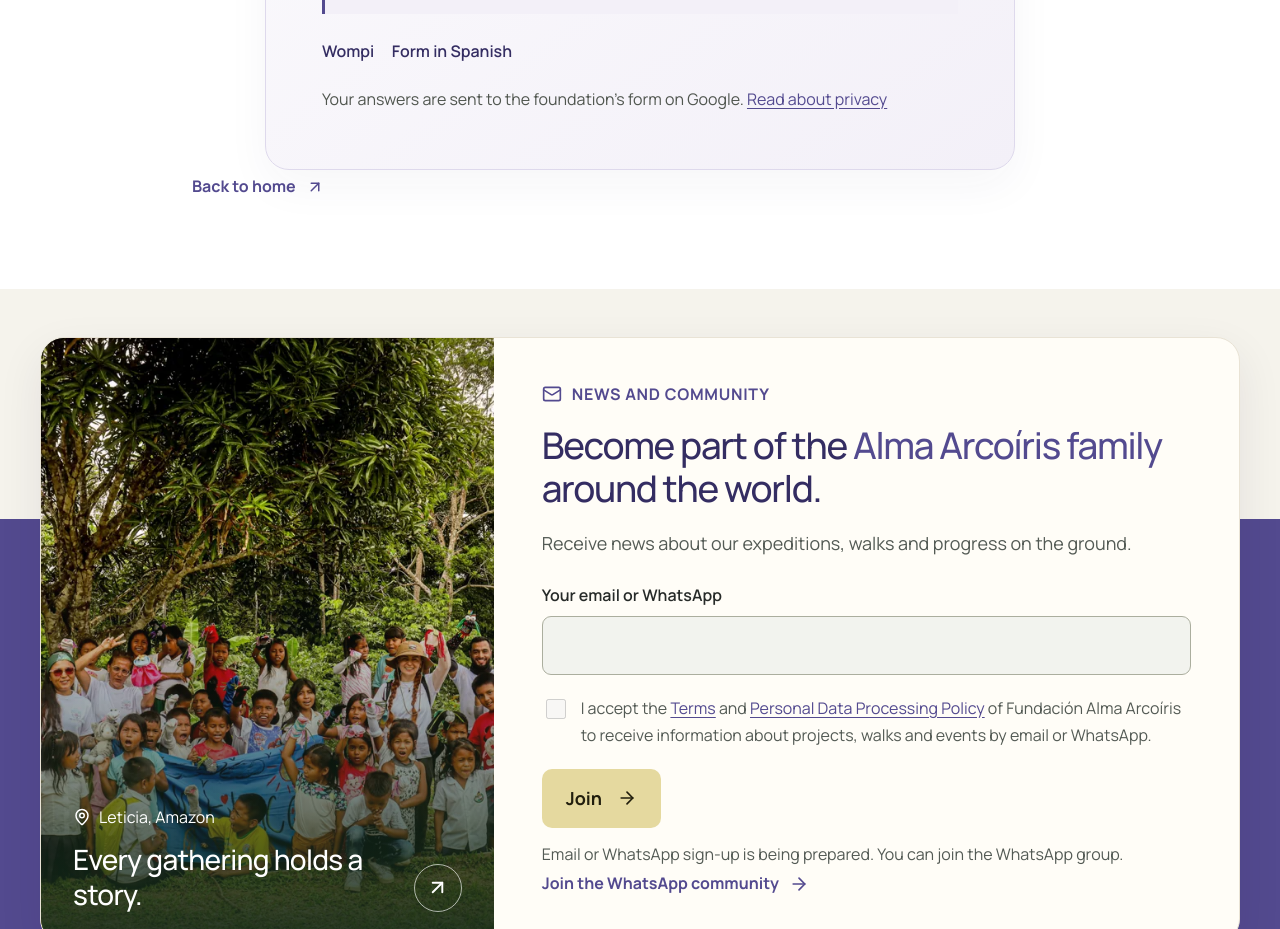
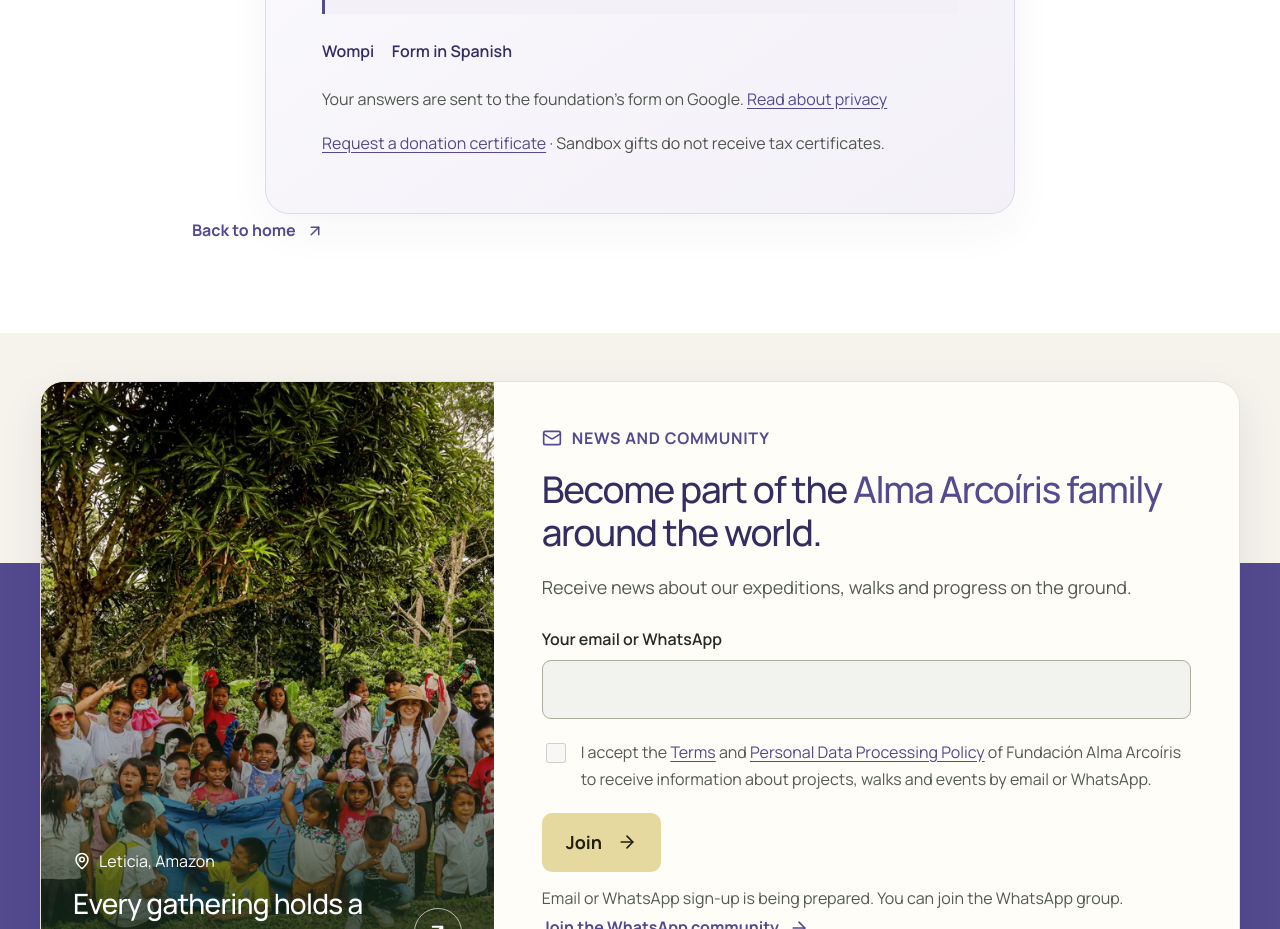
Before and after one commit to jorgegdi25/fundaci-n, a Next.js app: page /en/registro-aporte in a window 1280 px wide. Shown: the part 2260-3189 px from the top of the page. Built offline with nearby package versions, Linux system fonts and the light colour scheme; no server answers.

Commit message:
Keep certificate contact after the contributor form

```diff
--- a/src/components/contributor-registration.tsx
+++ b/src/components/contributor-registration.tsx
@@ -151,6 +151,17 @@ export function ContributorRegistration({
           {es ? "Consultar privacidad" : "Read about privacy"}
         </a>
       </p>
+      <p className={styles.paymentNote}>
+        <a href="mailto:certificados@fundacionalmaarcoiris.org">
+          {es
+            ? "Solicitar certificado de donación"
+            : "Request a donation certificate"}
+        </a>
+        {testMode &&
+          (es
+            ? " · En Sandbox no se emiten certificados tributarios."
+            : " · Sandbox gifts do not receive tax certificates.")}
+      </p>
     </section>
   );
 }
```
